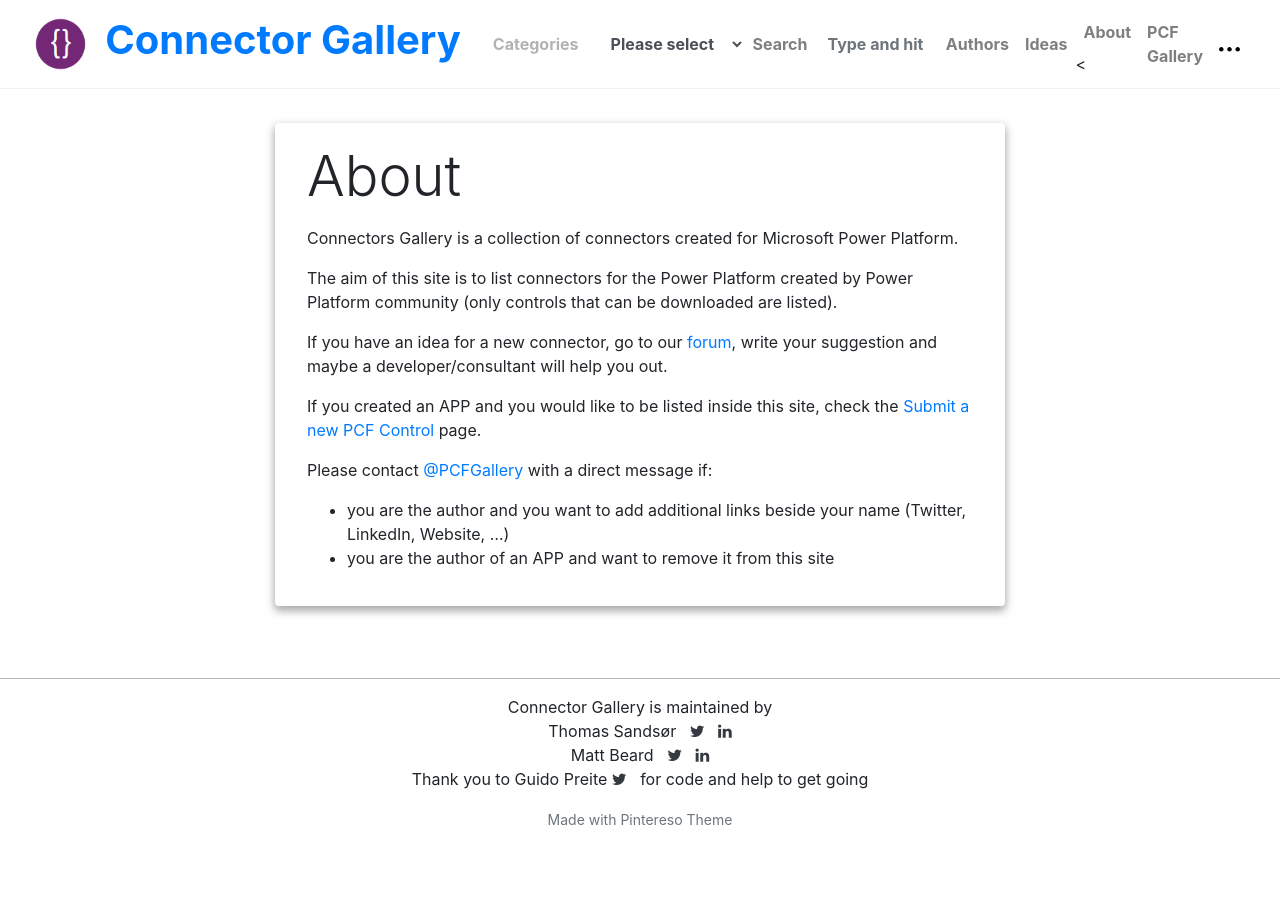
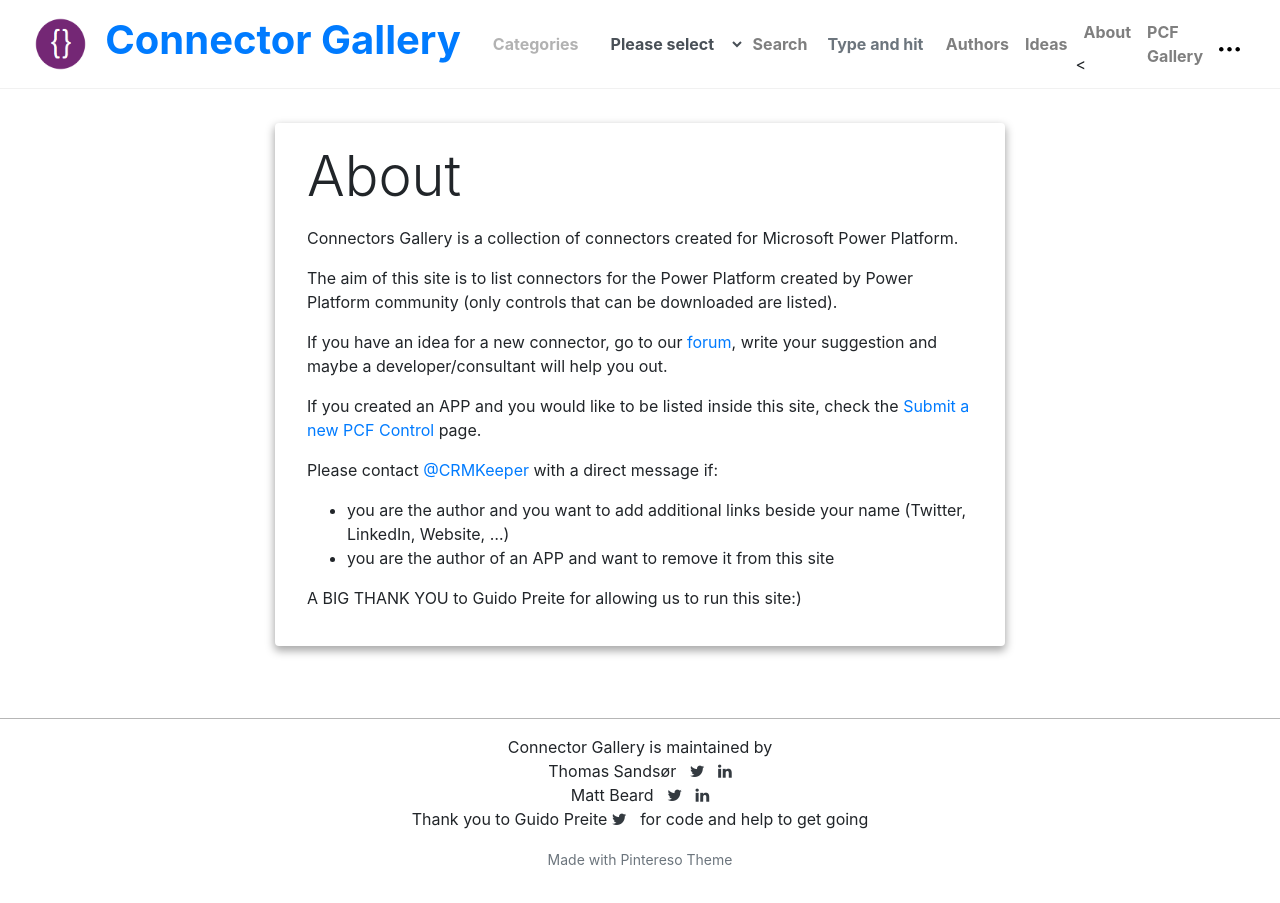
Before and after one commit to thomassandsor/connector.gallery, a Jekyll site: the page built from _pages/about.md, in a window 1280 px wide. Built offline with Jekyll 4.4.1, drawn with Linux system fonts in a browser that asks for light colours; nearby versions of some CDN libraries; library files that are not in the unit come from our copies; comment, search, counter and statistics services are not loaded.

Commit message:
Update about.md

```diff
--- a/_pages/about.md
+++ b/_pages/about.md
@@ -10,7 +10,9 @@
 
 If you created an APP and you would like to be listed inside this site, check the <a target="_blank" href="/submit">Submit a new PCF Control</a> page.
 
-Please contact <a target="_blank" href="https://www.twitter.com/pcfgallery">@PCFGallery</a> with a direct message if:
+Please contact <a target="_blank" href="https://www.twitter.com/crmkeeper">@CRMKeeper</a> with a direct message if:
 
 - you are the author and you want to add additional links beside your name (Twitter, LinkedIn, Website, ...)
 - you are the author of an APP and want to remove it from this site
+
+A BIG THANK YOU to Guido Preite for allowing us to run this site:)
```
